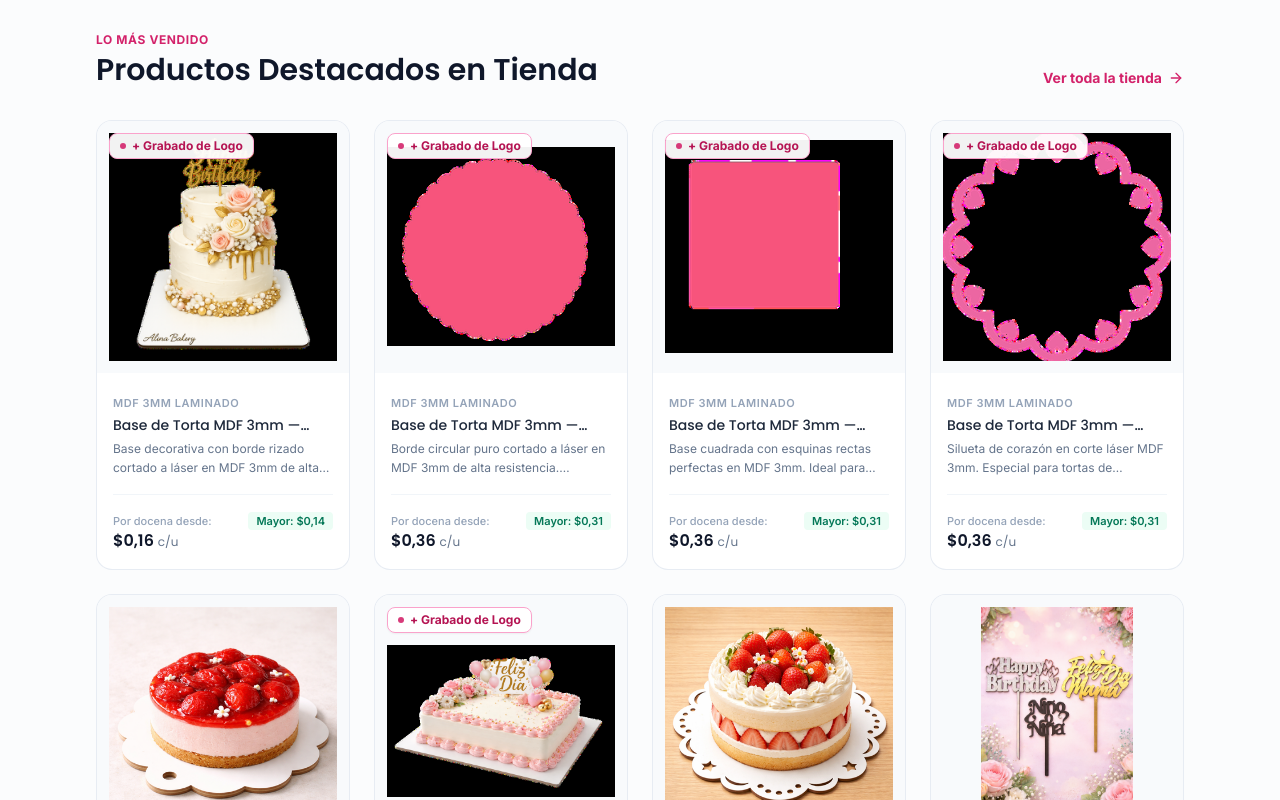
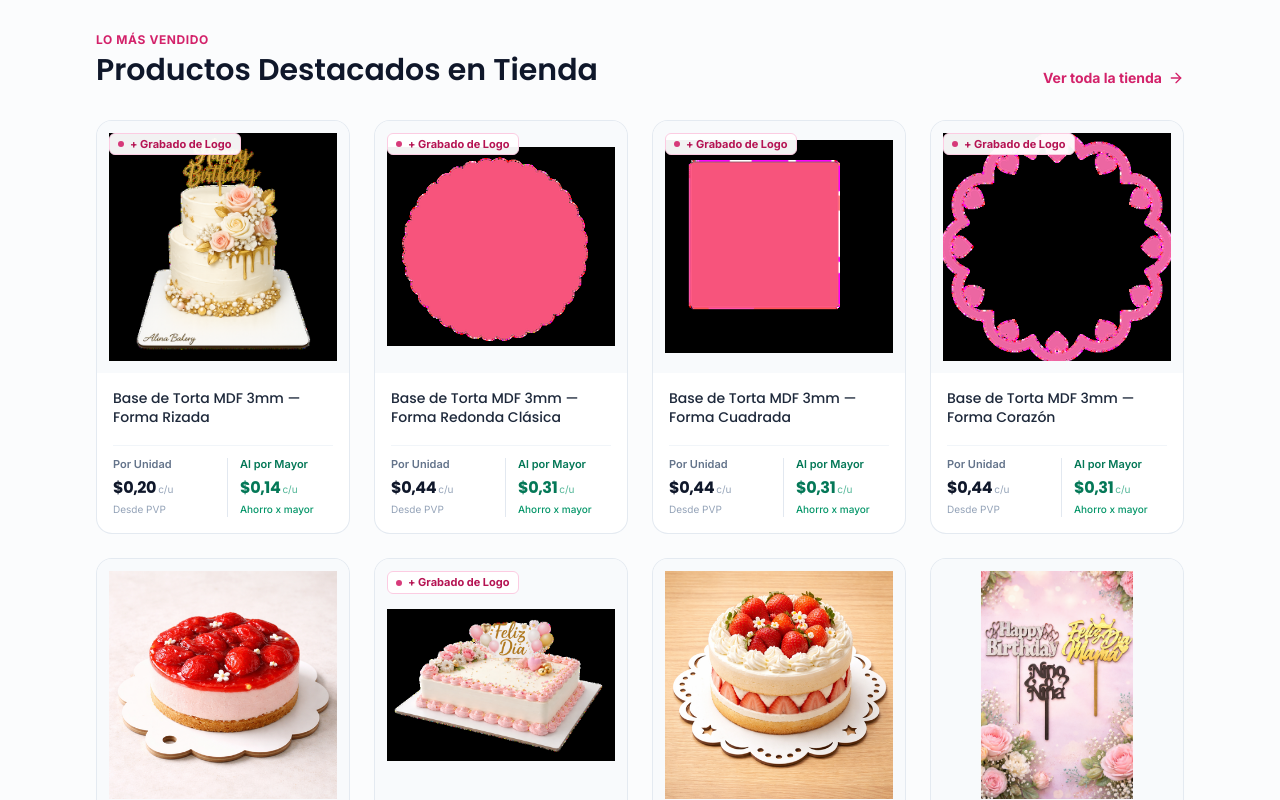
Before and after one commit to WebFixSoluciones/alinashop, a Next.js app: page / in a window 1280 px wide. Shown: the part 1920-2720 px from the top of the page. Built offline with nearby package versions, Linux system fonts and the light colour scheme.

Commit message:
feat(product-card): full clickable card, 2-line title, clean dual-pricing (unit vs wholesale), remove category and description

```diff
--- a/src/components/catalog/product-grid.tsx
+++ b/src/components/catalog/product-grid.tsx
@@ -4,30 +4,39 @@ import React from "react";
 import Image from "next/image";
 import Link from "next/link";
 import { formatCurrency } from "@/lib/utils";
-import { useCart } from "@/context/cart-context";
-import { Eye, ArrowUpRight, MessageCircle } from "lucide-react";
+import { ArrowUpRight } from "lucide-react";
 
 interface ProductGridProps {
   products: any[];
 }
 
 export function ProductGrid({ products }: ProductGridProps) {
-  const { setQuickViewProduct } = useCart();
-
   return (
     <div className="grid grid-cols-1 sm:grid-cols-2 lg:grid-cols-3 xl:grid-cols-4 gap-6">
       {products.map((product) => {
-        const lowestDozen = product.variants?.length
-          ? Math.min(...product.variants.map((v: any) => Number(v.dozenPrice)))
-          : 0.16;
-        const lowestWholesale = product.variants?.length
-          ? Math.min(...product.variants.map((v: any) => Number(v.wholesalePrice)))
-          : 0.14;
+        const validUnitPrices = product.variants?.length
+          ? product.variants
+              .map((v: any) => Number(v.unitPrice ?? v.price))
+              .filter((p: number) => !isNaN(p) && p > 0)
+          : [];
+        const lowestUnit = validUnitPrices.length > 0
+          ? Math.min(...validUnitPrices)
+          : (Number(product.price) || 0.20);
+
+        const validWholesalePrices = product.variants?.length
+          ? product.variants
+              .map((v: any) => Number(v.wholesalePrice))
+              .filter((p: number) => !isNaN(p) && p > 0)
+          : [];
+        const lowestWholesale = validWholesalePrices.length > 0
+          ? Math.min(...validWholesalePrices)
+          : (Number(product.wholesalePrice) || Number((lowestUnit * 0.75).toFixed(2)));
 
         return (
-          <div
+          <Link
             key={product.id || product.slug}
-            className="group bg-white border border-slate-200/80 hover:border-alina-300 rounded-2xl overflow-hidden transition-all duration-200 hover:shadow-lg flex flex-col"
+            href={`/producto/${product.slug}`}
+            className="group bg-white border border-slate-200/90 hover:border-alina-400 rounded-2xl overflow-hidden transition-all duration-200 hover:shadow-lg flex flex-col cursor-pointer"
           >
             {/* Image Container with Actions */}
             <div className="aspect-square bg-slate-50 relative overflow-hidden flex items-center justify-center p-6">
@@ -36,70 +45,69 @@ export function ProductGrid({ products }: ProductGridProps) {
                 alt={product.name}
                 fill
                 sizes="(max-width: 768px) 100vw, (max-width: 1200px) 50vw, 25vw"
-                className="object-contain p-3 transition-transform duration-300 ease-out group-hover:scale-115"
+                className="object-contain p-3 transition-transform duration-300 ease-out group-hover:scale-110"
               />
 
               {product.hasLogoOption && (
-                <span className="absolute top-3 left-3 bg-white/95 backdrop-blur-xs text-alina-700 text-xs font-bold px-2.5 py-1 rounded-lg border border-alina-300 shadow-sm flex items-center gap-1.5">
+                <span className="absolute top-3 left-3 bg-white/95 backdrop-blur-xs text-alina-700 text-[11px] font-bold px-2 py-0.5 rounded-md border border-alina-200 shadow-xs flex items-center gap-1.5">
                   <span className="w-1.5 h-1.5 rounded-full bg-alina-600 animate-pulse" />
                   + Grabado de Logo
                 </span>
               )}
 
-              {/* Hover Quick Action Buttons */}
-              <div className="absolute inset-x-3 bottom-3 flex gap-2 opacity-0 group-hover:opacity-100 transition-opacity duration-200">
-                <button
-                  type="button"
-                  onClick={() => setQuickViewProduct(product)}
-                  className="flex-1 bg-white/95 hover:bg-white text-slate-800 text-xs font-semibold py-2 px-3 rounded-lg shadow-sm flex items-center justify-center gap-1.5 transition-colors border border-slate-200"
-                >
-                  <Eye className="w-3.5 h-3.5" />
-                  <span>Vista Rápida</span>
-                </button>
-
-                <Link
-                  href={`/producto/${product.slug}`}
-                  className="bg-slate-900 hover:bg-slate-800 text-white p-2 rounded-lg shadow-sm flex items-center justify-center transition-colors"
-                  aria-label={`Ver ${product.name}`}
-                  title="Ver producto"
-                >
-                  <ArrowUpRight className="w-4 h-4" />
-                </Link>
+              {/* Hover Action: Ver producto en la esquina derecha */}
+              <div className="absolute bottom-3 right-3 opacity-0 group-hover:opacity-100 transition-all duration-200 translate-y-1 group-hover:translate-y-0">
+                <span className="inline-flex items-center gap-1.5 bg-slate-900/90 text-white text-xs font-medium px-3 py-1.5 rounded-lg shadow-md backdrop-blur-xs">
+                  <span>Ver producto</span>
+                  <ArrowUpRight className="w-3.5 h-3.5 text-slate-300" />
+                </span>
               </div>
             </div>
 
             {/* Content info */}
             <div className="p-4 flex-1 flex flex-col justify-between">
               <div>
-                <span className="text-[11px] font-semibold uppercase tracking-wider text-slate-400">
-                  {product.material || "Insumos Pastelería"}
-                </span>
-                <h3 className="font-display font-medium text-slate-800 text-sm mt-0.5 line-clamp-1 group-hover:text-alina-600 transition-colors">
-                  <Link href={`/producto/${product.slug}`}>
-                    {product.name}
-                  </Link>
+                <h3 className="font-display font-medium text-slate-800 text-sm line-clamp-2 min-h-[2.5rem] group-hover:text-alina-600 transition-colors leading-snug">
+                  {product.name}
                 </h3>
-                <p className="text-xs text-slate-500 mt-1 line-clamp-2 leading-relaxed">
-                  {product.description}
-                </p>
               </div>
 
-              {/* Pricing breakdown */}
-              <div className="mt-4 pt-3 border-t border-slate-100 flex items-baseline justify-between">
-                <div>
-                  <div className="text-[11px] text-slate-400 font-medium">Por docena desde:</div>
-                  <div className="font-display font-semibold text-base text-slate-900">
-                    {formatCurrency(lowestDozen)} <span className="text-xs font-normal text-slate-500">c/u</span>
+              {/* Pricing breakdown: Precio por unidad vs Precio al por mayor */}
+              <div className="mt-4 pt-3 border-t border-slate-100 grid grid-cols-2 gap-2 items-stretch">
+                {/* Columna 1: Por Unidad */}
+                <div className="flex flex-col justify-between">
+                  <span className="text-[11px] font-semibold text-slate-500 block leading-tight">
+                    Por Unidad
+                  </span>
+                  <div className="mt-1">
+                    <span className="font-display font-bold text-base text-slate-900 tracking-tight">
+                      {formatCurrency(lowestUnit)}
+                    </span>
+                    <span className="text-[10px] text-slate-400 font-normal ml-0.5">c/u</span>
                   </div>
+                  <span className="text-[10px] text-slate-400 block mt-0.5">
+                    Desde PVP
+                  </span>
                 </div>
-                <div className="text-right">
-                  <span className="text-[11px] text-emerald-700 font-semibold bg-emerald-50 px-2 py-0.5 rounded">
-                    Mayor: {formatCurrency(lowestWholesale)}
+
+                {/* Columna 2: Al por Mayor con divisor */}
+                <div className="border-l border-slate-200 pl-3 flex flex-col justify-between">
+                  <span className="text-[11px] font-semibold text-emerald-700 block leading-tight">
+                    Al por Mayor
+                  </span>
+                  <div className="mt-1">
+                    <span className="font-display font-bold text-base text-emerald-700 tracking-tight">
+                      {formatCurrency(lowestWholesale)}
+                    </span>
+                    <span className="text-[10px] text-emerald-600/70 font-normal ml-0.5">c/u</span>
+                  </div>
+                  <span className="text-[10px] text-emerald-600 font-medium block mt-0.5">
+                    Ahorro x mayor
                   </span>
                 </div>
               </div>
             </div>
-          </div>
+          </Link>
         );
       })}
     </div>
```
